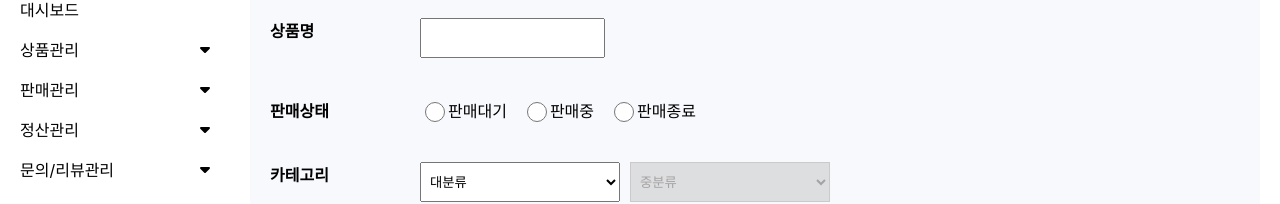
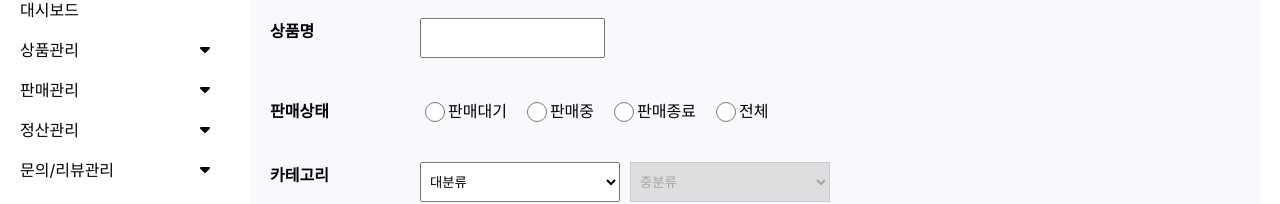
Before and after one commit to JeongbinYoon/admin, a React (Create React App) app: page /product in a window 1280 px wide. Shown: the part 202-406 px from the top of the page. Built offline with nearby package versions, Linux system fonts and the light colour scheme; no server answers.

Commit message:
상품삭제 수정_v1

```diff
--- a/src/components/content/list/list.jsx
+++ b/src/components/content/list/list.jsx
@@ -5,7 +5,6 @@ import { faCaretDown } from "@fortawesome/free-solid-svg-icons";
 import Search from "../search/search";
 import ProductList from "../productList/productList";
 import axios from "axios";
-import carData from "../../../data/car.json";
 
 const List = (props) => {
   const [totalData, setTotalData] = useState("");
@@ -32,15 +31,14 @@ const List = (props) => {
 
   const getData = async (filteredData) => {
     console.log(filteredData);
-    // const response = await axios
-    //   .put("localhost/api/cars", filteredData)
-    //   .then((res) => res.data);
+    const response = await axios
+      .put("localhost/api/cars", filteredData)
+      .then((res) => res.data);
 
-    // setData((prev) => {
-    //   return response;
-    // });
+    setData((prev) => {
+      return response;
+    });
 
-    setData(carData);
   };
 
   useEffect(() => {
@@ -63,6 +61,10 @@ const List = (props) => {
   const handlePageChange = (page) => {
     setPage(page);
   };
+
+  const handleTotalData =() => {
+    getTotalData();
+  }
 
   return (
     <div className={styles.product}>
@@ -123,6 +125,7 @@ const List = (props) => {
         data={data}
         onPageChange={handlePageChange}
         onOrderChange={handleOrderChange}
+        onTotalData={handleTotalData}
       />
     </div>
   );
--- a/src/components/content/productList/productList.jsx
+++ b/src/components/content/productList/productList.jsx
@@ -2,12 +2,18 @@ import React, { useEffect, useRef, useState } from "react";
 import styles from "./productList.module.css";
 import axios from "axios";
 
-const ProductList = ({ data, onPageChange, onOrderChange }) => {
+const ProductList = ({ data, onPageChange, onOrderChange, onTotalData }) => {
   //   상품삭제
+  const handleTotalData =() => {
+    onTotalData();
+  }
   const removeData = async (checkedItems) => {
     const response = await axios
       .put("localhost/api/cars-delete", checkedItems)
-      .then((res) => res.data);
+      .then((res) => {
+        alert(res.data.data);
+        handleTotalData();
+      });
   };
 
   const listRef = useRef();
--- a/src/components/content/search/search.jsx
+++ b/src/components/content/search/search.jsx
@@ -154,6 +154,8 @@ const Search = ({ onSearch, page, orderBy }) => {
       saleStatus = "ON";
     } else if (saleStatus === "판매종료") {
       saleStatus = "STOP";
+    } else if (saleStatus === "전체") {
+      saleStatus = null;
     }
 
     filteredData.carName = carName;
@@ -214,6 +216,13 @@ const Search = ({ onSearch, page, orderBy }) => {
               name={"status"}
             />
             <label htmlFor="done">판매종료</label>
+            <input
+              type="radio"
+              value={"전체"}
+              id={"all"}
+              name={"status"}
+            />
+            <label htmlFor="all">전체</label>
           </div>
         </div>
 
```
